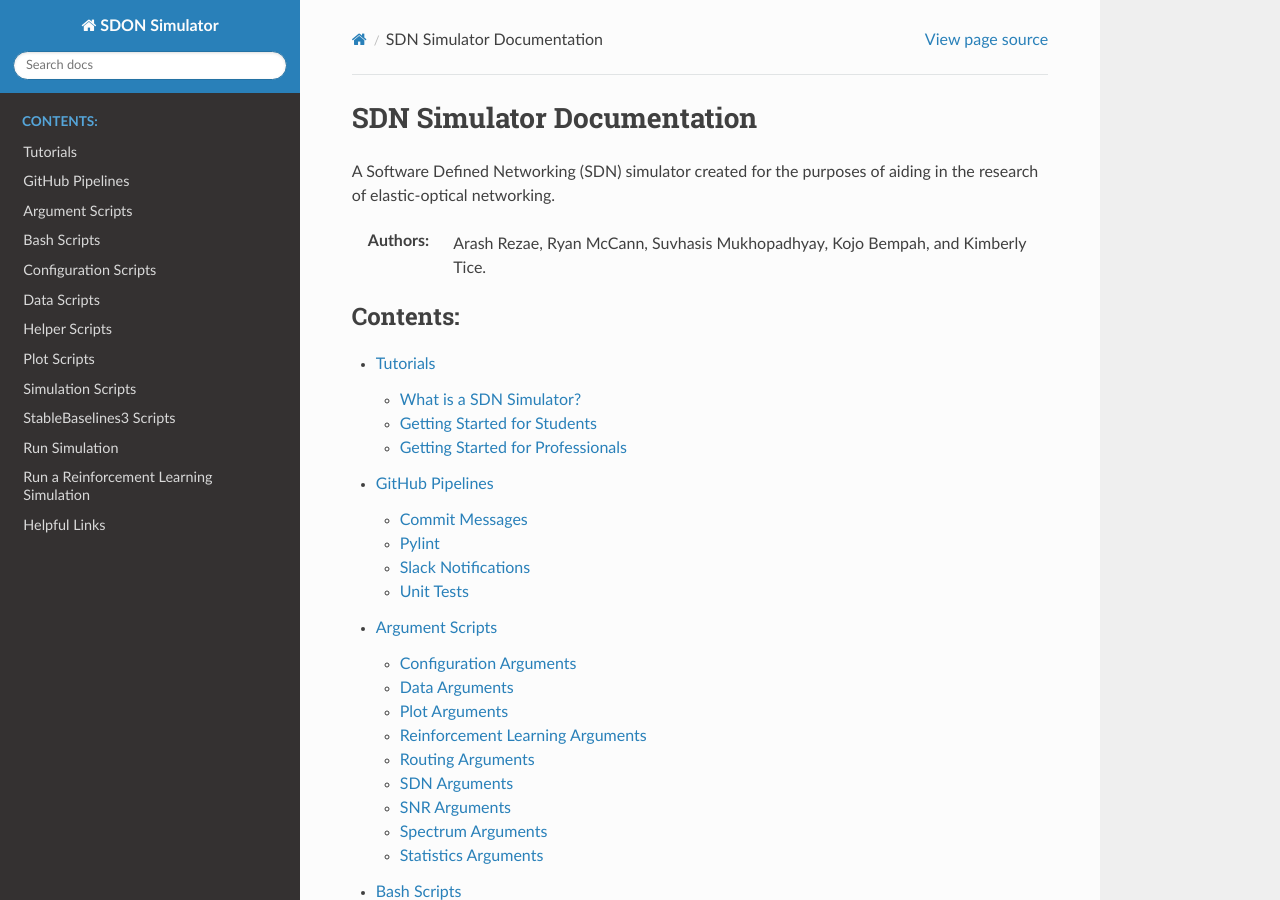
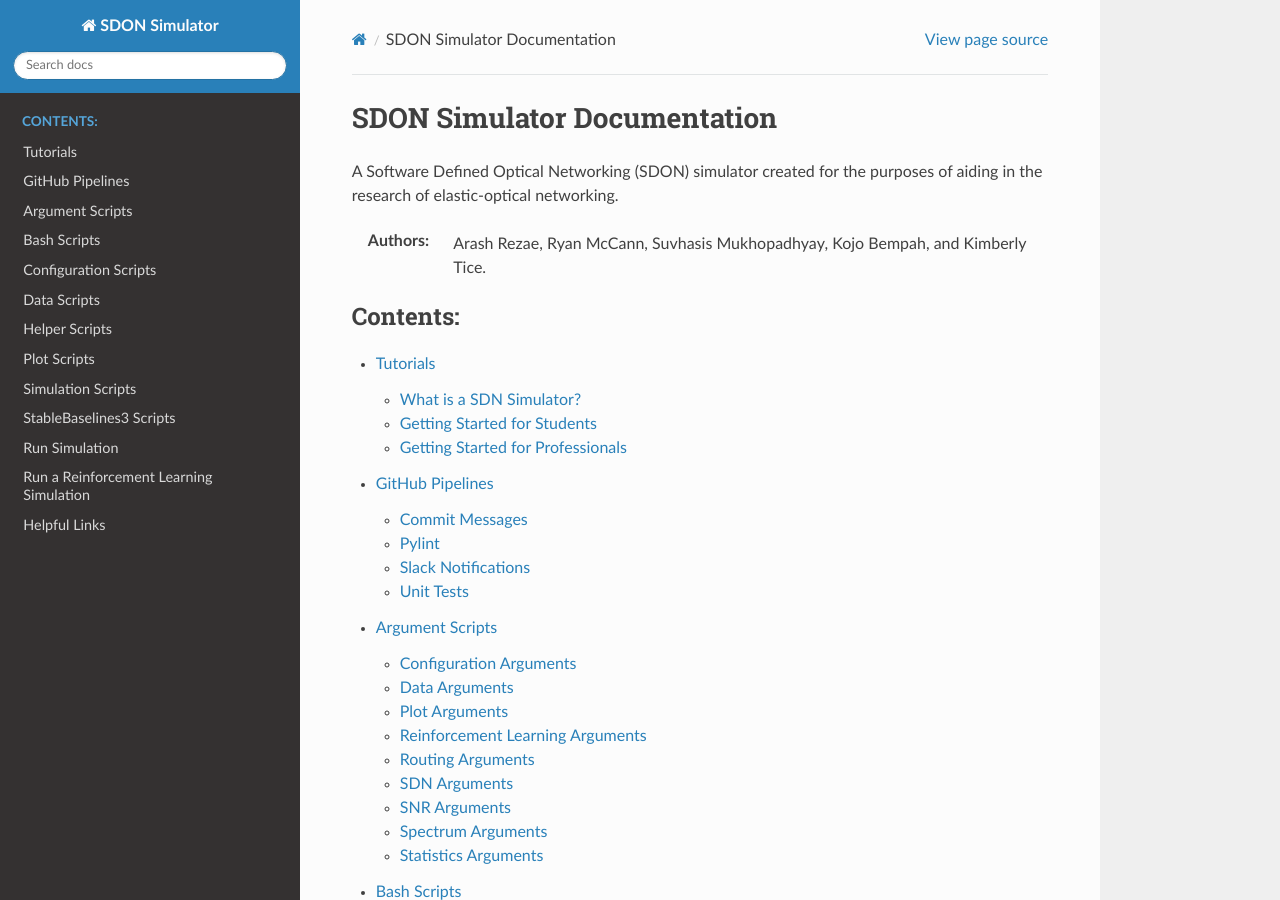
Before and after one commit to SDNNetSim/SDON_simulator, a Sphinx documentation site: the page built from docs/index.rst, in a window 1280 px wide and 900 px high. Built offline with Sphinx 7.4.7 and the Read the Docs theme 2.0.0, drawn with Linux system fonts in a browser that asks for light colours; pages that are not in the unit, such as notebooks, are missing from menus.

Commit message:
Fix project title and subtitle in sphinx - SDN to SDON

```diff
--- a/docs/index.rst
+++ b/docs/index.rst
@@ -1,6 +1,6 @@
-SDN Simulator Documentation
+SDON Simulator Documentation
 ===========================
-A Software Defined Networking (SDN) simulator created for the purposes of aiding in the research of elastic-optical
+A Software Defined Optical Networking (SDON) simulator created for the purposes of aiding in the research of elastic-optical
 networking.
 
 :Authors: Arash Rezae, Ryan McCann, Suvhasis Mukhopadhyay, Kojo Bempah, and Kimberly Tice.
```
